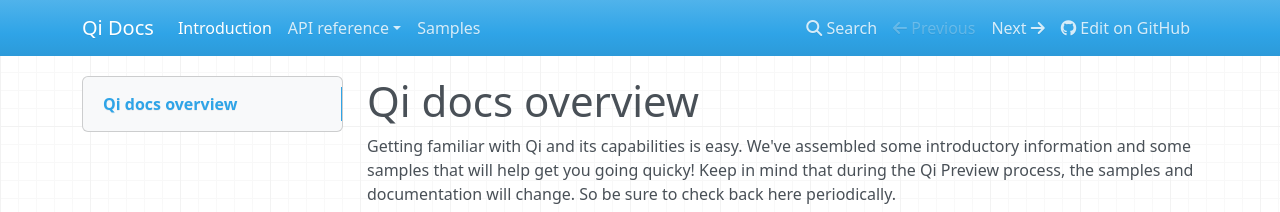
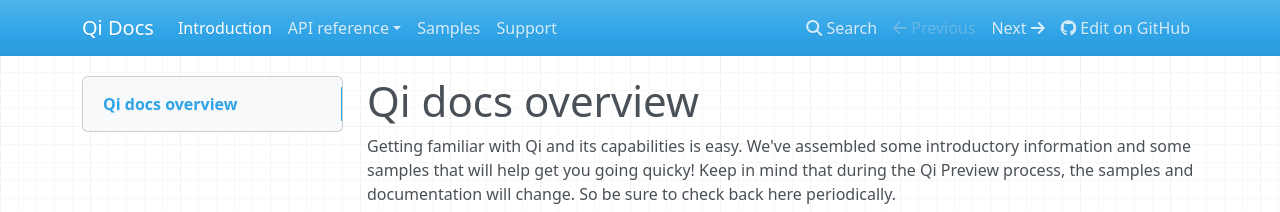
Before and after one commit to ssuryanarayanan/Qi-Docs, an MkDocs documentation site: the page built from docs/index.md, in a window 1280 px wide. Shown: the top 212 px of the page. Built offline with MkDocs 1.6.1, drawn with Linux system fonts in a browser that asks for light colours; nearby versions of some CDN libraries; old or Windows-style settings are respelled for this version of MkDocs.

Commit message:
Update mkdocs.yml

```diff
--- a/mkdocs.yml
+++ b/mkdocs.yml
@@ -17,3 +17,4 @@
   - Data: 'Data.md' # or is it Datb.md?
   - Filter expressions: 'Filter Expressions.md'
 - Samples:  'samples.md'
+- Support:  'support.md'
```
